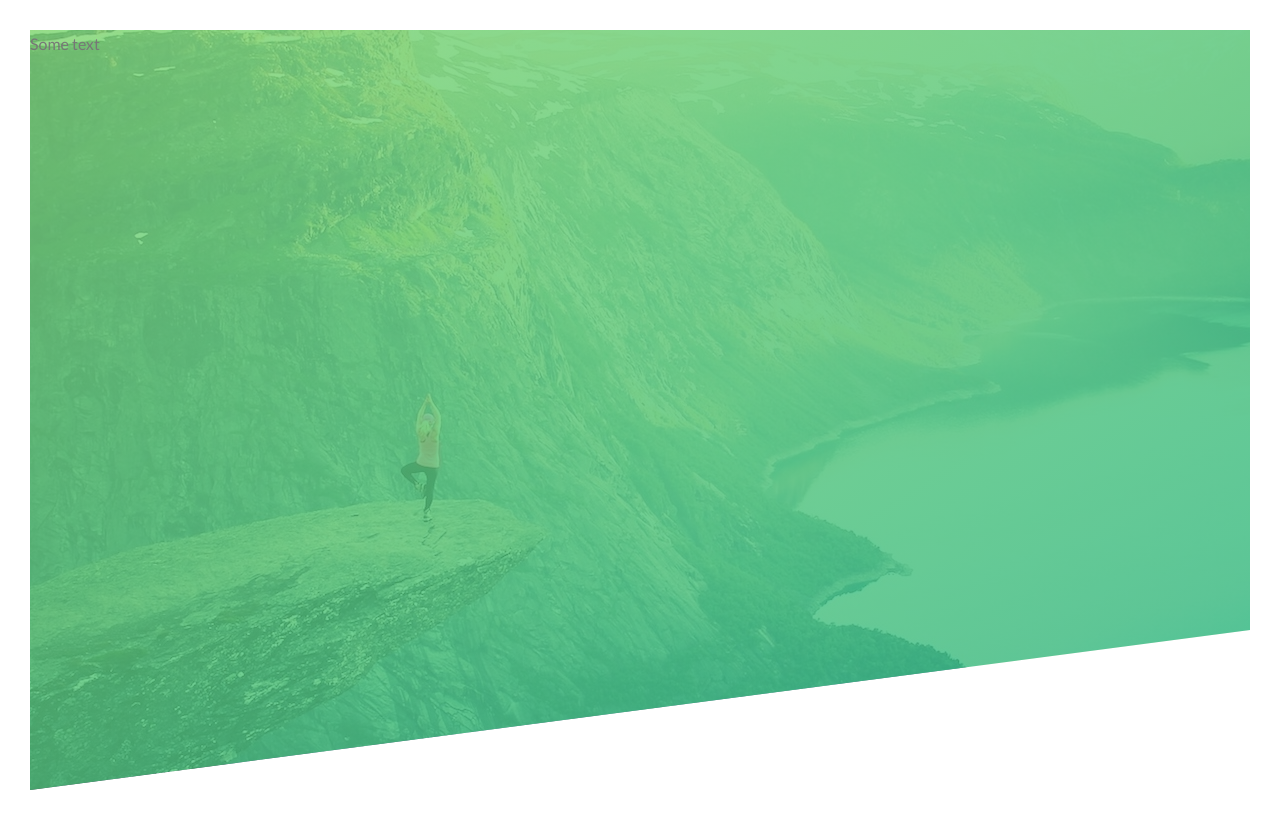
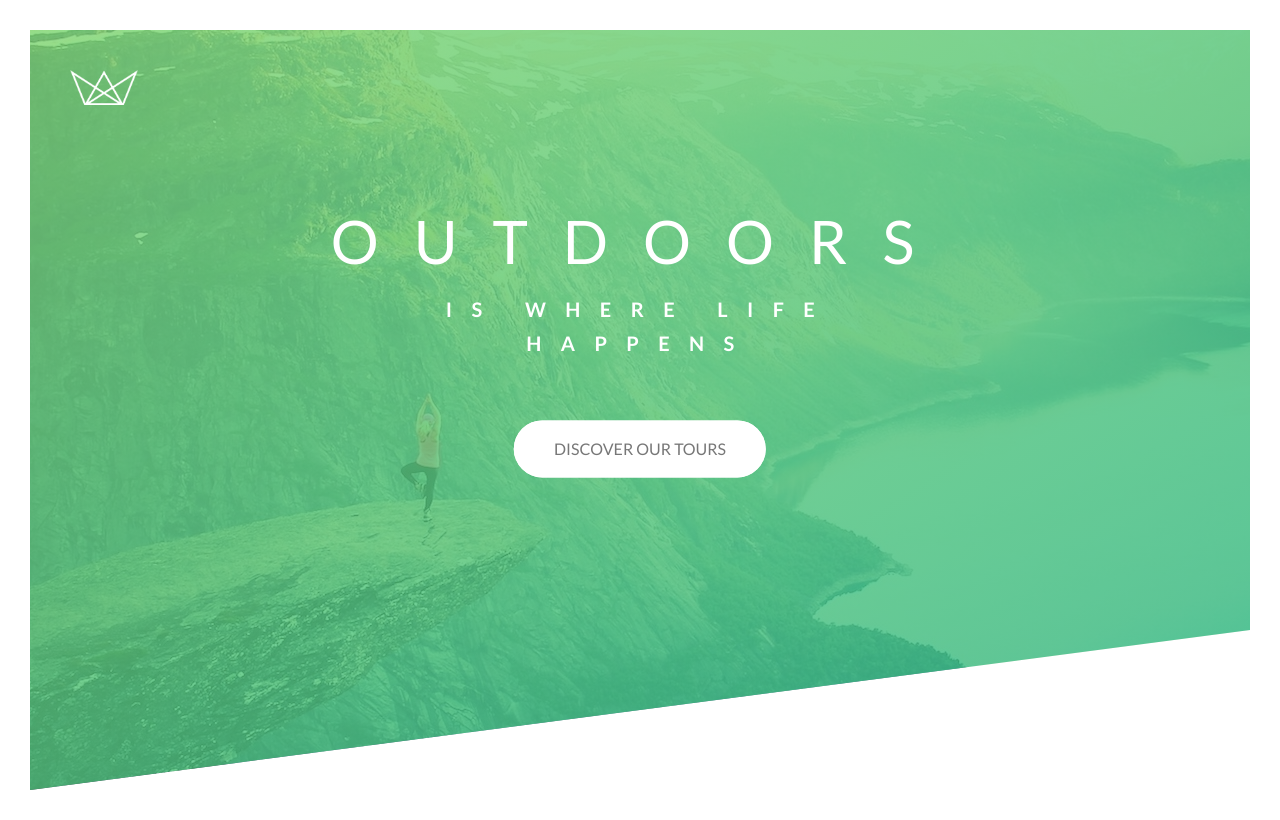
Before and after one commit to Hakeemmidan/udemy-css, a plain HTML site: page Natours/starter/index.html in a window 1280 px wide. Drawn offline with Linux system fonts and the light colour scheme; files that its build step writes are made by us from their sources.

Commit message:
Complete section one (centering, animations, and clip-path)

```diff
--- a/Natours/starter/css/style.css
+++ b/Natours/starter/css/style.css
@@ -23,10 +23,181 @@ body {
 }
 
 .header {
+    position: relative;
     height: 95vh;
     background-image: linear-gradient(to right bottom, rgba(126,213,111,0.8), rgba(40,180,133,0.8)), url('../img/hero.jpg');
     object-fit: cover;
     background-position: top;
-
     clip-path: polygon(0 0, 100% 0, 100% 75vh, 0 100%);
 }
+
+.logo-box {
+    position: absolute;
+    top: 40px;
+    left: 40px;
+}
+
+.logo {
+    height: 35px;
+}
+
+.heading-primary {
+    color: #fff;
+    text-transform: uppercase;
+    /* you can change casing of letters using CSS */
+    margin-bottom: 60px;
+
+    backface-visibility: hidden;
+    /* it's important to put this in parent container to prevent CSS animation 'shakiness' */
+}
+
+.heading-primary-main {
+    display: block;
+    font-size: 60px;
+    font-weight: 400;
+    letter-spacing: 35px;
+
+    animation-name: moveInUp;
+    animation-duration: 1s;
+    /* Note : The main two properties we need for animation are animation-name and animation-duration */
+
+    /* Other properties :  */
+    /*
+        animation-delay: 1s;
+        animation-iteration-count: 2;
+        animation-timing-function: ease-in;
+     */
+}
+
+.heading-primary-sub {
+    display: block;
+    font-size: 20px;
+    font-weight: 700;
+    letter-spacing: 19.4px;
+    animation-name: moveInRight;
+    animation-duration: 1s;
+}
+
+.text-box {
+    position: absolute;
+    top: 40%;
+    left: 50%;
+    transform: translate(-50%, -50%);
+    text-align: center;
+    /*  translate is in relation to the element itself, so it would move it half way
+        both horizontally and vertically */
+}
+
+/* Note : moveInUp is name of animation */
+/* Note : Browsers are optimized for opacity and transform properties, so try to use them the most */
+@keyframes moveInUp {
+    0% {
+        opacity: 0;
+        transform: translateY(-100px);
+    }
+
+    100% {
+        opacity: 1;
+        transform: translateY(0px);
+    }
+}
+
+@keyframes moveInRight {
+    0% {
+        opacity: 0;
+        transform: translateX(100px);
+        /* Note : translateX because we are moving horizontally and negative values because left to right */
+    }
+
+    100% {
+        opacity: 1;
+        transform: translateX(0px);
+    }
+}
+
+@keyframes moveInBottom {
+    0% {
+        opacity: 0;
+        transform: translateY(100px);
+        /* Note : translateX because we are moving horizontally and negative values because left to right */
+    }
+
+    100% {
+        opacity: 1;
+        transform: translateY(0px);
+    }
+}
+
+/*
+Styling a-tags:
+    .btn:visited {} <= How a tag (link) would look after user clicks on it
+    .btn:link {} <= How link looks normally
+    .btn:active {} <= How link looks the moment it is clicked
+*/
+
+.btn:link, .btn:visited {
+    position: relative;
+    text-transform: uppercase;
+    text-decoration: none;
+    display: inline-block;
+    padding: 15px 40px;
+    border-radius: 100px;
+    transition: all 0.2s;
+    /* transition is the second way of animation.
+       In this case we're adding transition to all properties.
+       In other words, all properties take 0.2seconds to load and show on screen.
+       AND all properties take 0.2s to take effect. So :hover and :active would take
+       0.2s to show properly */
+}
+
+
+.btn:hover {
+    /* Makes button go up on hover */
+    transform: translateY(-3px);
+    box-shadow: 0 10px 20px rgba(0, 0, 0, 0.2);
+    /* box-shadow: x y blur color */
+}
+
+.btn:active {
+    /* Make button go down on click (this is in relation to the higher position that it was at) */
+    transform: translateY(-1px);
+    box-shadow: 0 5px 10px rgba(0, 0, 0, 0.2);
+}
+
+.btn-white {
+    background-color: #fff;
+    color: #777;
+}
+
+.btn::after {
+    /* A pseudo element gets created when we have :: */
+    /* You need to have content and display properties for pseudo elements */
+    /* In this case, we are putting a pseudo element underneath our .btn element(s) */
+    content: "";
+    display: inline-block;
+    height: 100%;
+    width: 100%;
+    border-radius: 100px;
+    position: absolute;
+    top: 0;
+    right: 0;
+    z-index: -1;
+    transition: all 0.4s;
+}
+
+.btn-white::after {
+    background-color: #fff;
+}
+
+.btn:hover::after {
+    /* What happens to pseudo element after hover */
+    transform: scale(1.5);
+    opacity: 0; /* making it disappear after hover */
+}
+
+.btn-animated {
+    animation: moveInBottom 1s ease-out 0.75s;
+    /* name duration  timing-function delay */
+    animation-fill-mode: backwards;
+    /* ^^^ Applies the first animation styles from moveInBottom */
+}
--- a/Natours/starter/index.html
+++ b/Natours/starter/index.html
@@ -16,7 +16,26 @@
 
 <body>
     <header class="header">
-        Some text
+        <div class="logo-box">
+            <img src="img/logo-white.png" alt="logo" class="logo">
+        </div>
+
+        <div class="text-box">
+            <h1 class="heading-primary">
+                <!-- We use h1 to capture BOTH title and description because it is better
+                 for SEO -->
+                 <span class="heading-primary-main">
+                    Outdoors
+                 </span>
+                 <span class="heading-primary-sub">
+                    is where life happens
+                 </span>
+            </h1>
+
+            <a href="#" class="btn btn-white btn-animated">
+                Discover our tours
+            </a>
+        </div>
     </header>
 </body>
 
```
